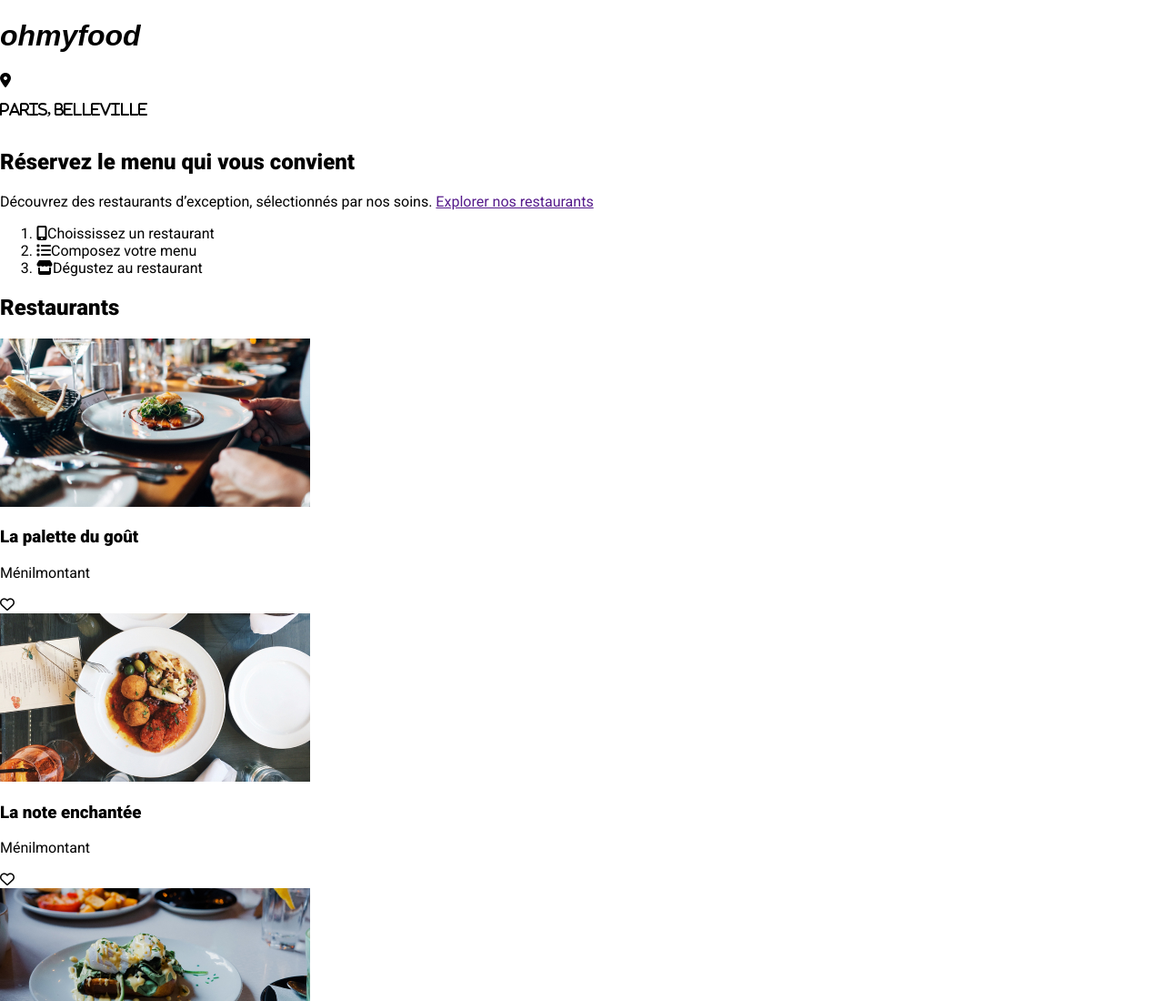
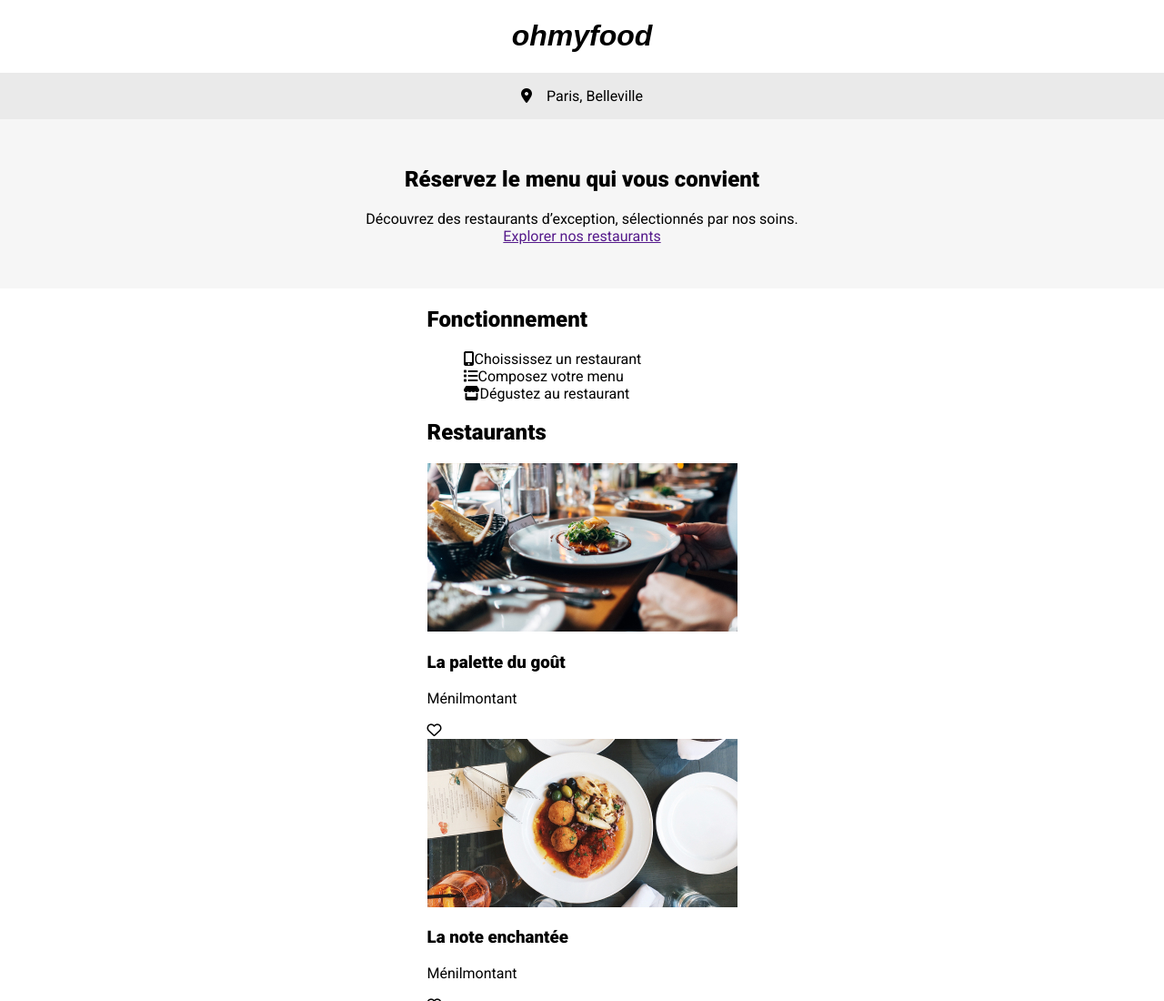
Before and after one commit to DirtyxLight/OhMyFood, a plain HTML site: page index.html in a window 1280 px wide. Shown: the top 1100 px of the page at 91% size. Drawn offline with Linux system fonts and the light colour scheme; a web font is replaced by a local one.

Commit message:
Style démarré+ ajout de pages

```diff
--- a/assets/main.scss
+++ b/assets/main.scss
@@ -15,3 +15,10 @@
 
 // Components
 @import "./sass/components/_button";
+@import "./sass/components/_cards";
+
+@import "./sass/pages/_homepage";
+@import "./sass/pages/_delice";
+@import "./sass/pages/_note";
+@import "./sass/pages/_french";
+@import "./sass/pages/_palette";
--- a/assets/sass/base/_base.scss
+++ b/assets/sass/base/_base.scss
@@ -1,4 +1,15 @@
-html, body{
-    margin: 0;
-    padding: 0;
+html{
+    font-size: 16px;
 }
+
+body{
+    height: auto;
+    margin: auto;
+    display: flex;
+    flex-direction: column;
+    align-items: center;
+}
+
+ol {
+    list-style-type: none;
+}
--- a/assets/sass/layout/_header.scss
+++ b/assets/sass/layout/_header.scss
@@ -0,0 +1,31 @@
+.header-main{
+    width: 100%;
+
+    & h1 {
+        text-align: center
+    }
+    & .location {
+
+        text-align: center;
+        display: flex;
+        flex-direction: column;
+        background-color: #F6F6F6;
+    }
+    & .loc {
+
+        display: flex;
+        flex-direction: row;
+        column-gap: 1rem;
+        align-items: center;
+        justify-content: center;
+        background-color: #EAEAEA;
+
+    }
+    & h2{
+        padding-top: 2rem;
+    }
+    & .btn-main {
+        margin-bottom: 3rem;
+    }
+
+}
--- /dev/null
+++ b/assets/sass/utils/_colors.scss
@@ -0,0 +1,5 @@
+$color-btn-main:linear-gradient(200.64deg, #9356DC -5.2%, #FF79DA 110.74%);
+$color-location:#EAEAEA;
+$color-select-items:#99E2D0;
+$color-footer:#353535;
+$color-back:#F6F6F6;
--- a/index.html
+++ b/index.html
@@ -23,10 +23,10 @@
         <h1>ohmyfood</h1>
         <div class="location">
             <span class="loc">
-                <i class="fa-solid fa-location-dot">
+                <i class="fa-solid fa-location-dot"></i>
                     <p>Paris, Belleville</p>
-                </i>
             </span>
+
             <h2>Réservez le menu qui vous convient</h2>
             <span class="discover">Découvrez des restaurants d’exception, sélectionnés par nos soins.</span>
             <a class="btn btn-main" href="">Explorer nos restaurants</a>
@@ -35,7 +35,8 @@
     </header>
 
     <section class="homepage">
-        <div class="fonction">
+        <div class="fonction-buttons">
+            <h2>Fonctionnement</h2>
             <ol>
                 <li><i class="fa-solid fa-mobile-screen-button"></i>Choississez un restaurant</li>
                 <li><i class="fa-solid fa-list"></i>Composez votre menu</li>
```
Also changed, not shown: restaurants/LaNoteEchantee.html (+1 -1 lines), restaurants/laPalatteDuGout.html (+2 -2 lines), assets/main.css, assets/sass/components/_cards.scss (added), assets/sass/pages/_delice.scss (added), assets/sass/pages/_french.scss (added), assets/sass/pages/_homepage.scss (added), assets/sass/pages/_note.scss (added), assets/sass/pages/_palette.scss (added), 1 other file.
